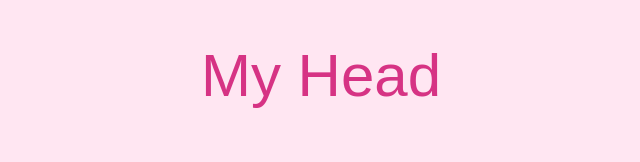
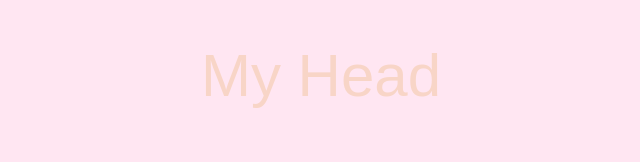
Before and after one commit to eduardagb/My-Head, a plain HTML site: page index.html in a window 1280 px wide. Shown: the top 162 px of the page, without its empty margins (319-959 px from the left). Drawn offline with nearby package versions, Linux system fonts and the light colour scheme.

Commit message:
feat: Mudança de cor

```diff
--- a/css/style.css
+++ b/css/style.css
@@ -12,7 +12,7 @@ body {
 .titulo {
     text-align: center;
     margin-top: 40px;
-    color: #d63384;
+    color: #f8d5c7;
     font-size: 60px;
 
 .descricao {
```
